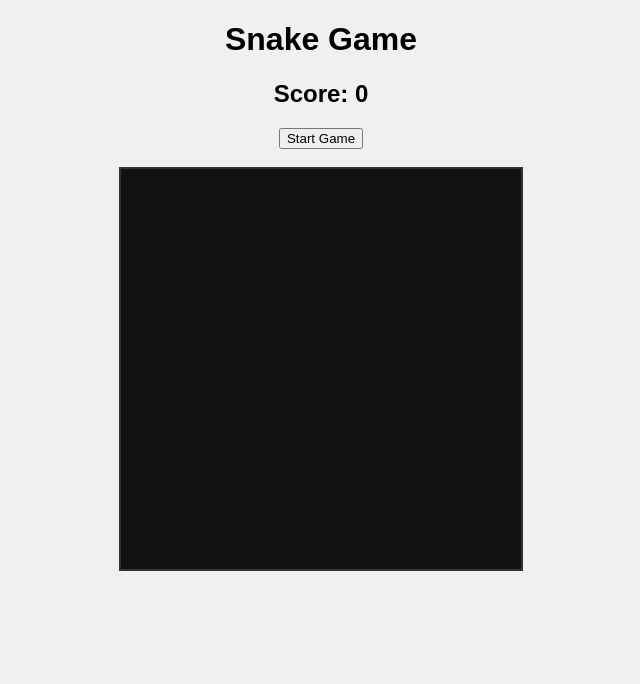
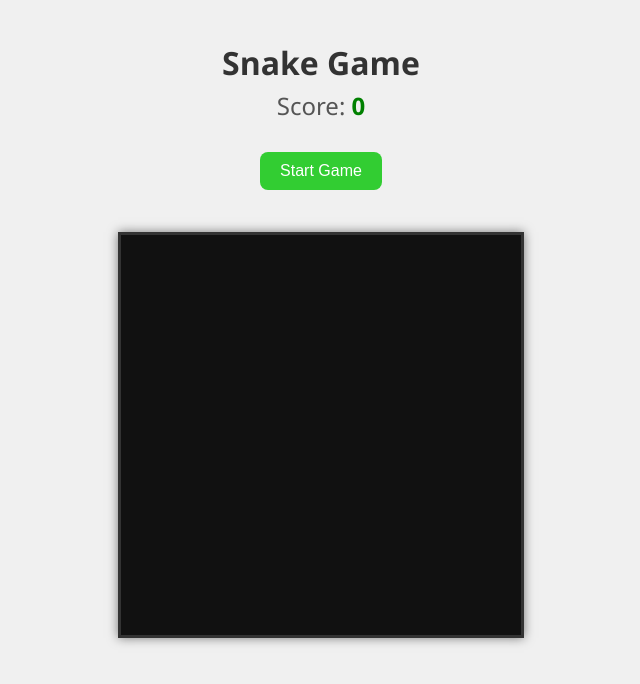
Before and after one commit to juhi-das-01/SnakeGame, a plain HTML site: page index.html in a window 1280 px wide. Shown: the whole page, without its empty margins (319-959 px from the left). Drawn offline with Linux system fonts and the light colour scheme.

Commit message:
Update style.css

```diff
--- a/style.css
+++ b/style.css
@@ -1,10 +1,45 @@
 body {
   text-align: center;
   background-color: #f0f0f0;
-  font-family: sans-serif;
+  font-family: 'Segoe UI', sans-serif;
+  margin: 0;
+  padding: 20px;
+}
+
+h1 {
+  color: #333;
+  margin-bottom: 5px;
+}
+
+h2 {
+  color: #555;
+  margin-top: 0;
+  font-weight: normal;
+}
+
+#score {
+  color: green;
+  font-weight: bold;
 }
 
 canvas {
   background-color: #111;
-  border: 2px solid #333;
+  border: 3px solid #333;
+  margin-top: 20px;
+  box-shadow: 0 0 10px rgba(0, 0, 0, 0.5);
 }
+
+#startBtn {
+  padding: 10px 20px;
+  font-size: 16px;
+  background-color: limegreen;
+  color: white;
+  border: none;
+  border-radius: 8px;
+  cursor: pointer;
+  margin-top: 10px;
+}
+
+#startBtn:hover {
+  background-color: green;
+}
```
